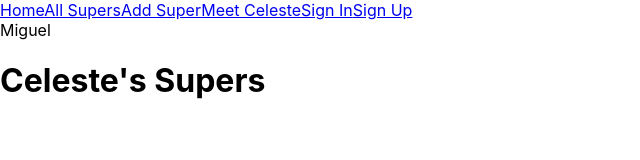
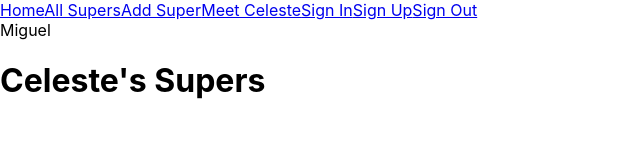
Before and after one commit to jsots/Super_API_Front-End, a React (Create React App) app in the folder super-app/: page / in a window 1280 px wide. Shown: the top 160 px of the page, without its empty margins (0-640 px from the left). Built offline with nearby package versions, Linux system fonts and the light colour scheme.

Commit message:
updated nav bar to include sign out

```diff
--- a/super-app/src/App.js
+++ b/super-app/src/App.js
@@ -10,6 +10,7 @@ import Sidebar from "./components/Sidebar.jsx";
 import Celeste from "./screens/Celeste.jsx";
 import SignIn from "./screens/SignIn.jsx";
 import SignUp from "./screens/SignUp.jsx";
+import SignOut from "./screens/SignOut.jsx"
 
 function App() {
   const [user, setUser] = useState(null);
@@ -27,6 +28,7 @@ function App() {
         <Route path="/Celeste" element={<Celeste />} />
         <Route path="/signin" element={<SignIn onSignIn={setUser} />} />
         <Route path="/signup" element={<SignUp setUser={setUser} />} />
+        <Route path="/signout" element={<SignOut onSignOut={setUser} />} />
       </Routes>
     </div>
   );
--- a/super-app/src/components/Nav.jsx
+++ b/super-app/src/components/Nav.jsx
@@ -4,7 +4,7 @@ import { useState } from 'react';
 
 export default function Nav(props) {
   const { user, setUser } = props;
-  const [menuOpen, setMenuOpen] = useState(false);
+  // const [menuOpen, setMenuOpen] = useState(false);
 
   return (
     <nav>
@@ -14,6 +14,7 @@ export default function Nav(props) {
       <NavLink to="/Celeste">Meet Celeste</NavLink>
       <NavLink to="/signin">Sign In</NavLink>
       {user ? null : <NavLink to="/signup">Sign Up</NavLink>}
+      <NavLink to="/signout">Sign Out</NavLink>
     </nav>
   );
 }
--- a/super-app/src/screens/SignOut.jsx
+++ b/super-app/src/screens/SignOut.jsx
@@ -1,5 +1,5 @@
-import { useEffect } from 'react'
-import { signOut } from '../../services/users'
+import React, { useEffect } from 'react';
+import { signOut } from '../services/users'
 import { useNavigate } from 'react-router-dom'
 
 const SignOut = (props) => {
```
